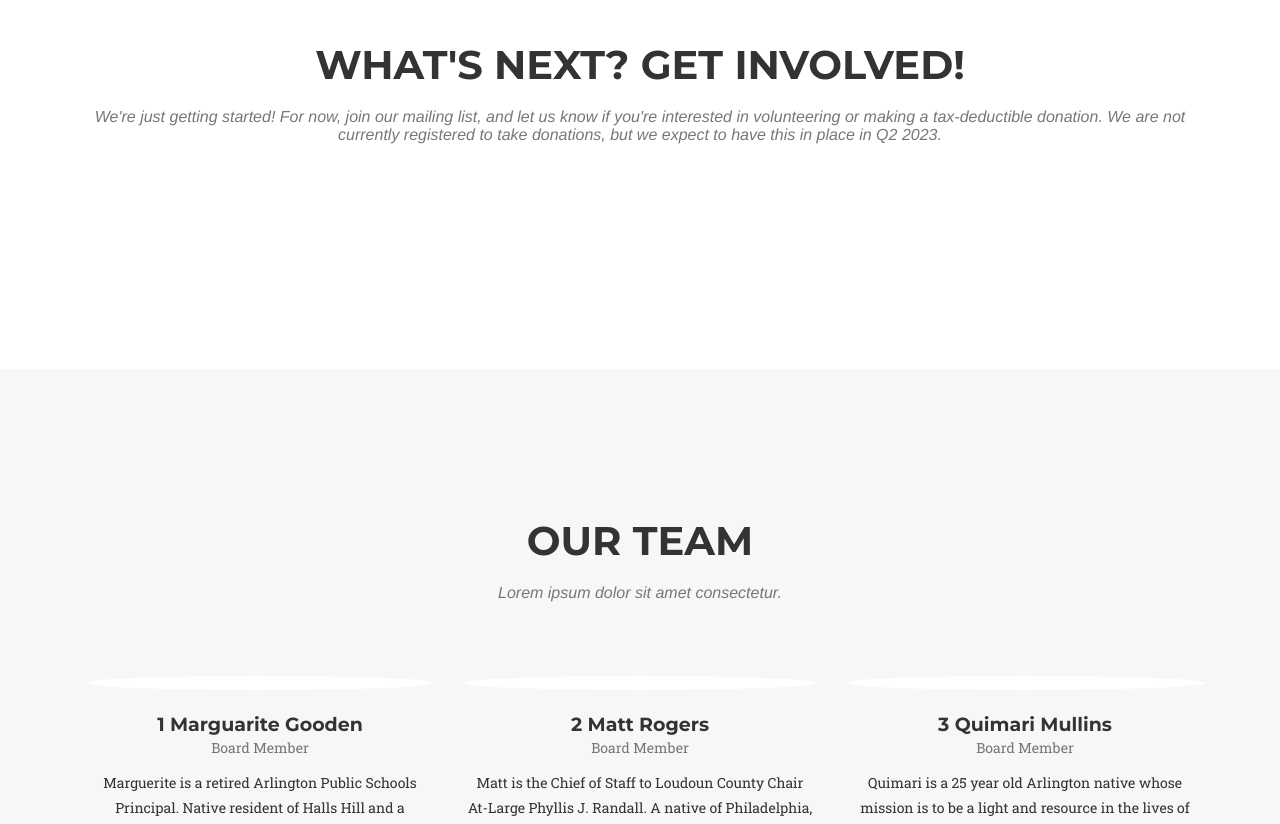
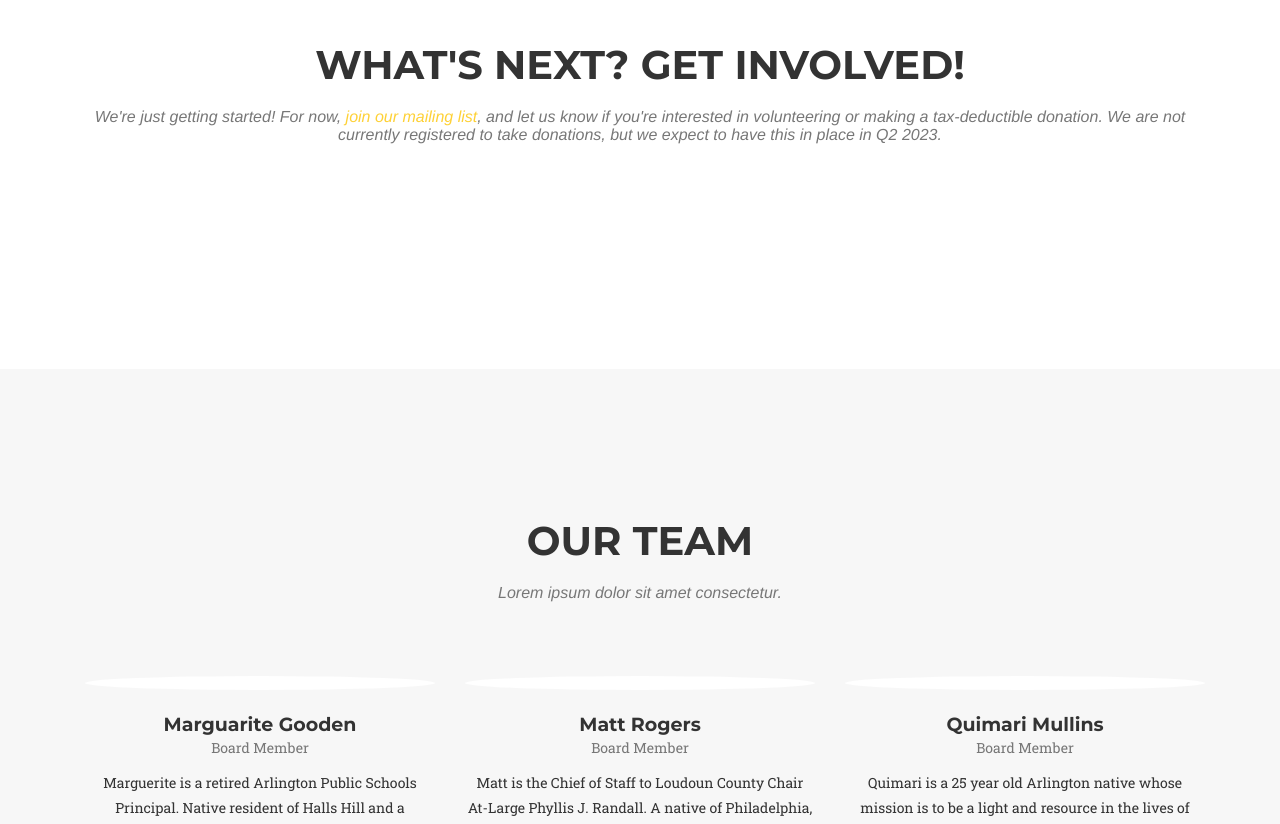
Before and after one commit to SeanKilleen/ceoforthepeople.org, a Jekyll site: the page built from site/_posts/2014-07-16-project-3.markdown, in a window 1280 px wide and 1400 px high, scrolled down 2128 px. Shown: the part 152-976 px from the top of the window. Built offline with Jekyll 4.4.1, drawn with Linux system fonts in a browser that asks for light colours; some web fonts are replaced; some of the changed text lies outside the part shown.

Commit message:
Lol remove index

```diff
--- a/site/_includes/board.html
+++ b/site/_includes/board.html
@@ -15,7 +15,7 @@
                     <div class="col-sm-4">
                     <div class="team-member">
                         <img src="img/team/{{ member.pic }}.jpg" class="img-responsive img-circle" alt="">
-                        <h4>{{ forloop.index }} {{ member.name }}</h4>
+                        <h4>{{ member.name }}</h4>
                         <p class="text-muted">{{ member.position }}</p>
                         <p>{{ member.description }}</p>
                         <ul class="list-inline social-buttons">
--- a/site/_includes/getinvolved.html
+++ b/site/_includes/getinvolved.html
@@ -4,7 +4,7 @@
             <div class="row">
                 <div class="col-lg-12 text-center">
                     <h2 class="section-heading">What's Next? Get Involved!</h2>
-                    <h3 class="section-subheading text-muted">We're just getting started! For now, join our mailing list, and let us know if you're interested in volunteering or making a tax-deductible donation. We are not currently registered to take donations, but we expect to have this in place in Q2 2023.</h3>
+                    <h3 class="section-subheading text-muted">We're just getting started! For now, <a href="https://forms.gle/QDDYcddSptgGARtv9">join our mailing list</a>, and let us know if you're interested in volunteering or making a tax-deductible donation. We are not currently registered to take donations, but we expect to have this in place in Q2 2023.</h3>
                 </div>
             </div>
         </div>
```
